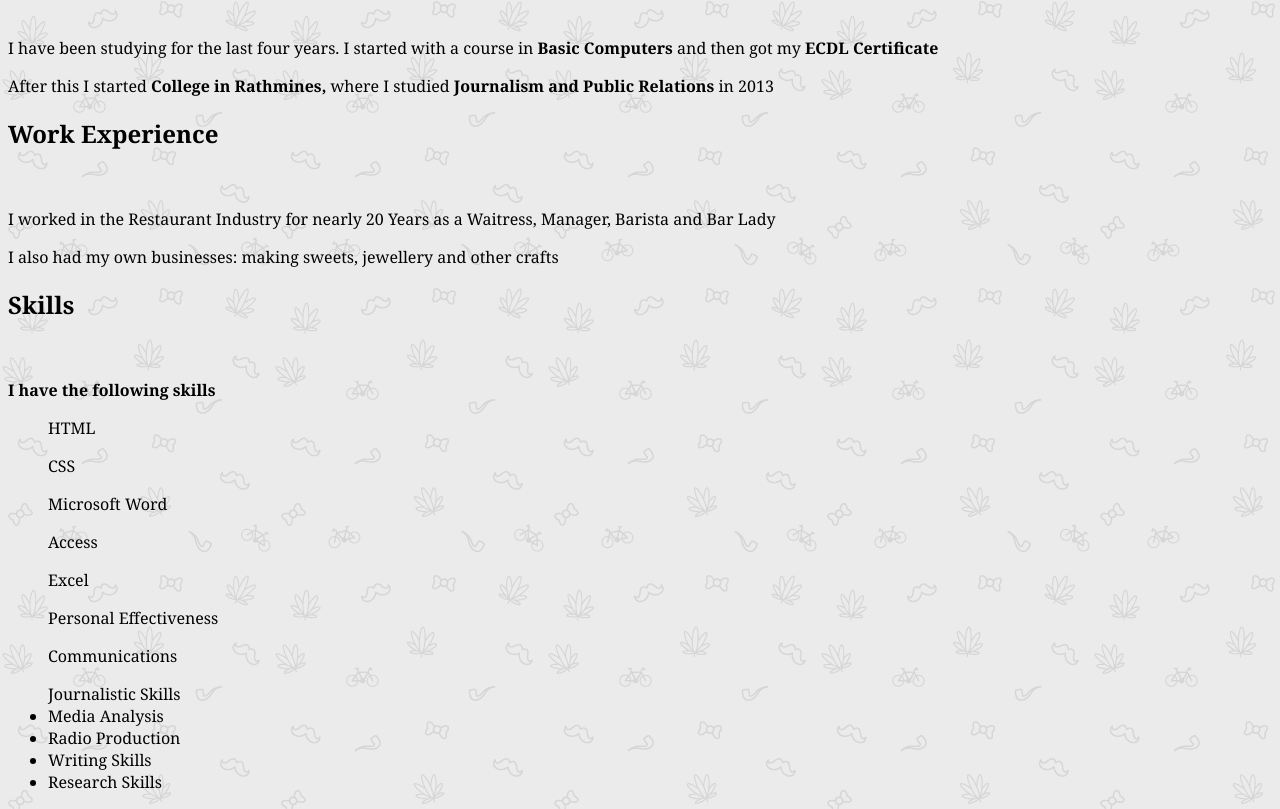
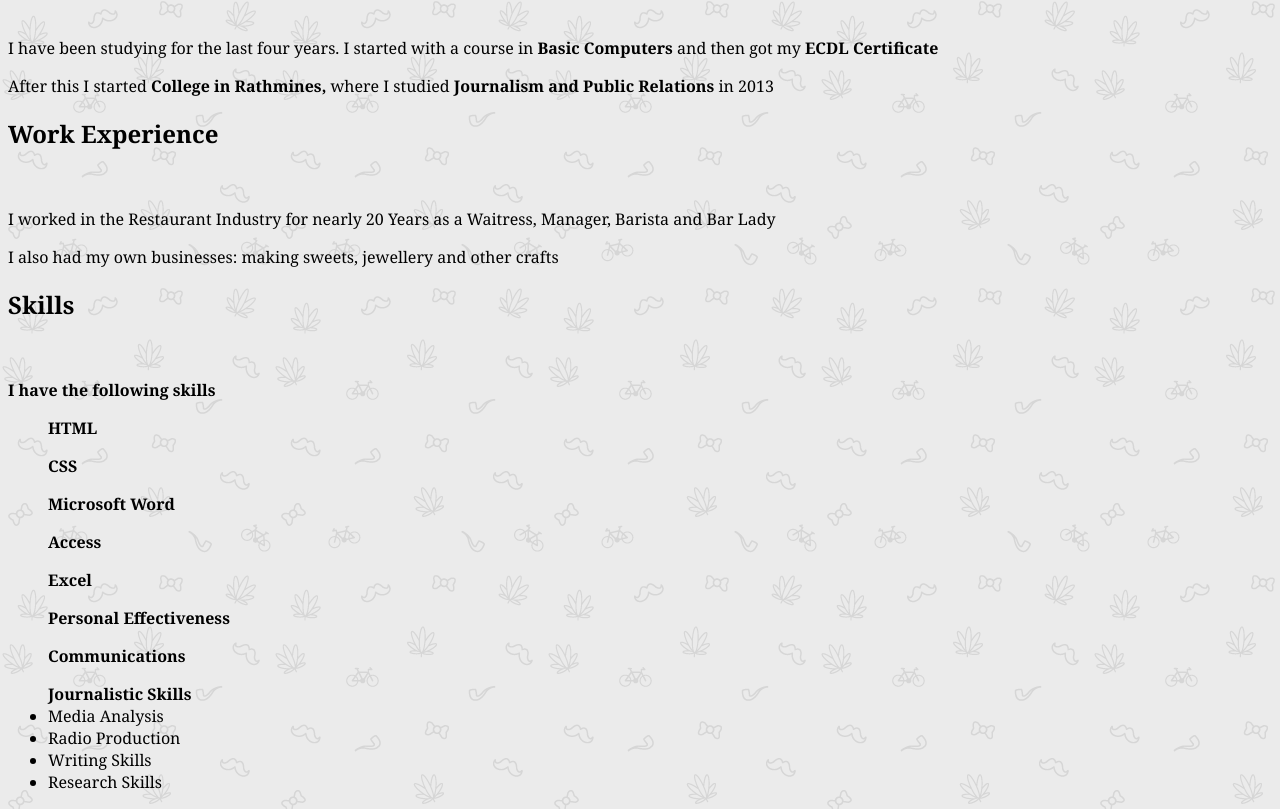
Before and after one commit to JacquelineSpain/lab-work-cv-portfolio, a plain HTML site: page index.html in a window 1280 px wide. Shown: the part 524-1333 px from the top of the page. Drawn offline with Linux system fonts and the light colour scheme.

Commit message:
Sixth Commit

```diff
--- a/index.html
+++ b/index.html
@@ -26,15 +26,15 @@
 
 	<h2>Skills</h2><br/>
 	<p><strong>I have the following skills</strong></p>
-		<ul>HTML</ul>
-		<ul>CSS</ul>
-		<ul>Microsoft Word</ul>
-		<ul>Access</ul>
-		<ul>Excel</ul>
-		<ul>Personal Effectiveness</ul>
-		<ul>Communications</ul>
+		<ul><strong>HTML</strong></ul>
+		<ul><strong>CSS</strong></ul>
+		<ul><strong>Microsoft Word</strong></ul>
+		<ul><strong>Access</strong></ul>
+		<ul><strong>Excel</strong></ul>
+		<ul><strong>Personal Effectiveness</strong></ul>
+		<ul><strong>Communications</strong></ul>
 
-		<ul>Journalistic Skills
+		<ul><strong>Journalistic Skills</strong>
 		<br/>
 		<li>Media Analysis</li>
 		<li>Radio Production</li>
```
